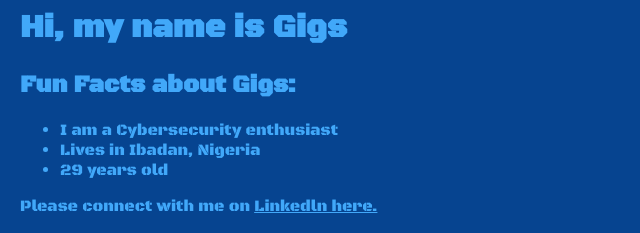
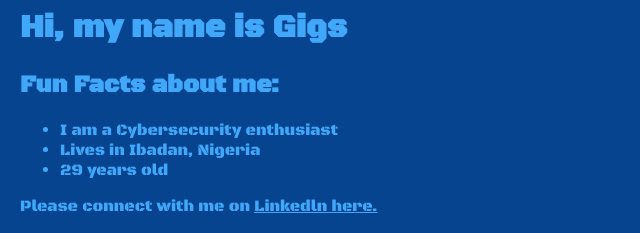
Before and after one commit to Gigs1600/Personal-Web, a plain HTML site: page index.html in a window 1280 px wide. Shown: the part 604-837 px from the top of the page, 0-640 px from the left. Drawn offline with Linux system fonts and the light colour scheme; a web font is replaced by a local one.

Commit message:
Update index.html

```diff
--- a/index.html
+++ b/index.html
@@ -12,7 +12,7 @@
         -->
         <img src="olumide.jpeg"/>
         <h1>Hi, my name is Gigs</h1>
-        <h2>Fun Facts about Gigs:</h2>
+        <h2>Fun Facts about me:</h2>
         <ul>
             <li>I am a Cybersecurity enthusiast</li>
             <li>Lives in Ibadan, Nigeria</li>
```
